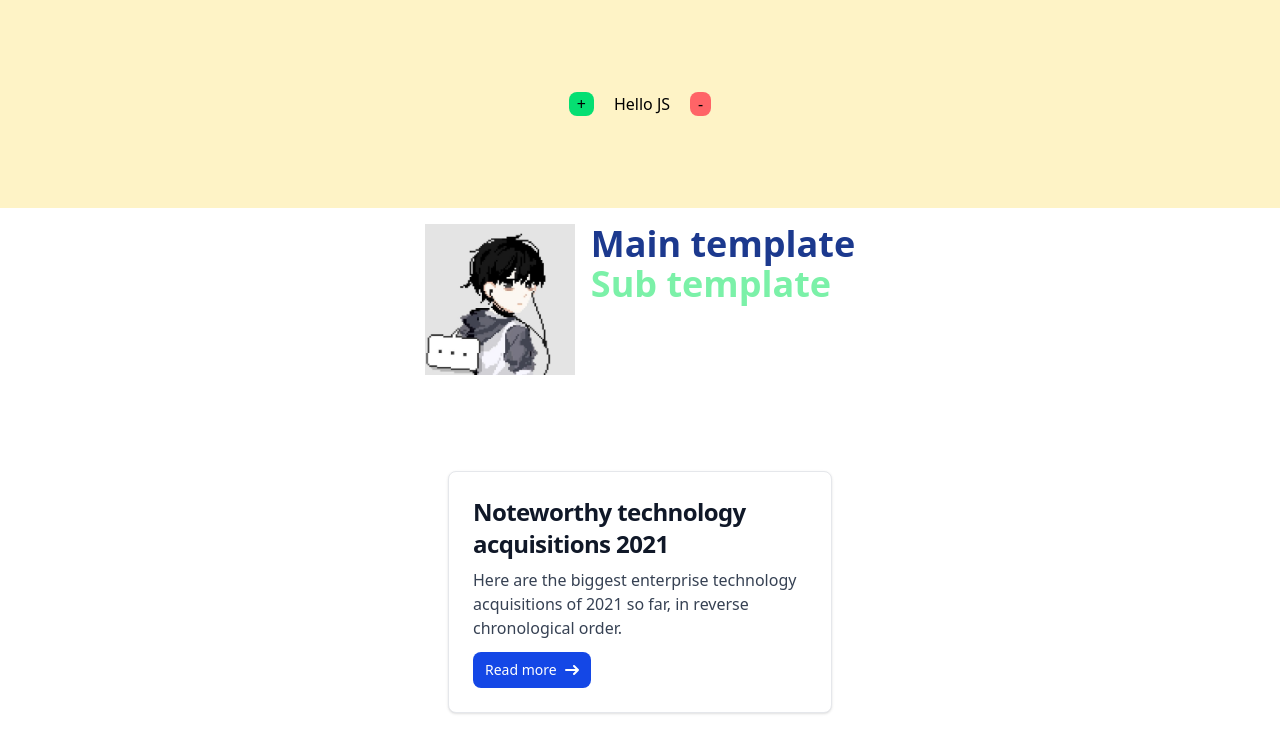
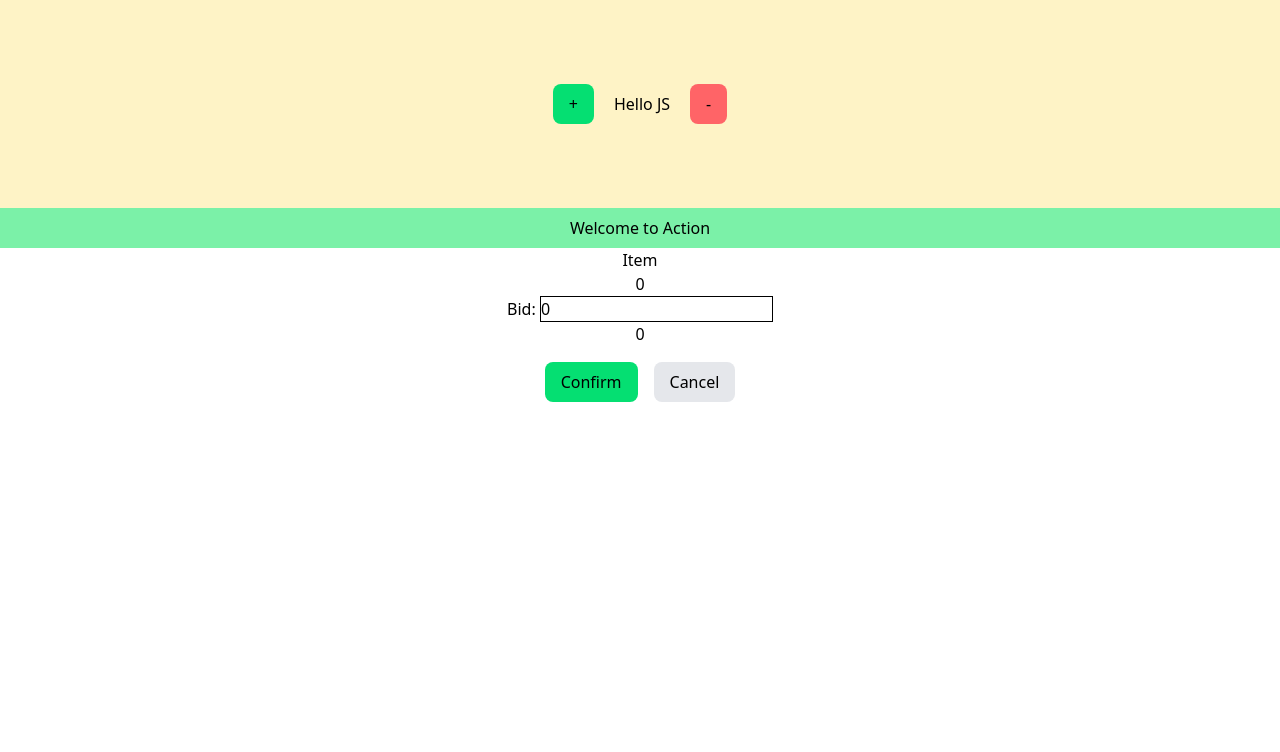
Before and after one commit to P4warit06/PROJECT2-SEC-1-Kittiphop.vue, a Vue app: page / in a window 1280 px wide. Shown: the top 752 px of the page. Built offline with nearby package versions, Linux system fonts and the light colour scheme.

Commit message:
009-[add] test action bid feature

```diff
--- a/src/App.vue
+++ b/src/App.vue
@@ -1,42 +1,11 @@
 <script setup>
-import Header from "./components/Header.vue";
 import Slider from "./components/Slider.vue";
+import Action from "./components/Action.vue";
 </script>
 
 <template>
   <Slider></Slider>
-  <!-- Demo Header -->
-  <div class="flex item-center justify-center ">
-
-        <Header>
-          <template #logo></template>
-          <template #Maintitle> Main template</template>
-          <template #Subtitle> Sub template</template>
-        </Header>
-    </div>
-  <!-- Demo template  -->
-  <div class="item-center justify-center flex pt-20 pb-20">
-    <div
-      class="max-w-sm p-6 bg-white border border-gray-200 rounded-lg shadow-sm dark:bg-gray-800 dark:border-gray-700">
-      <a href="#">
-        <h5 class="mb-2 text-2xl font-bold tracking-tight text-gray-900 dark:text-white">Noteworthy technology
-          acquisitions 2021</h5>
-      </a>
-      <p class="mb-3 font-normal text-gray-700 dark:text-gray-400">Here are the biggest enterprise technology
-        acquisitions
-        of 2021 so far, in reverse chronological order.</p>
-      <a href="./components/Header.vue"
-        class="inline-flex items-center px-3 py-2 text-sm font-medium text-center text-white bg-blue-700 rounded-lg hover:bg-blue-800 focus:ring-4 focus:outline-none focus:ring-blue-300 dark:bg-blue-600 dark:hover:bg-blue-700 dark:focus:ring-blue-800">
-        Read more
-        <svg class="rtl:rotate-180 w-3.5 h-3.5 ms-2" aria-hidden="true" xmlns="http://www.w3.org/2000/svg" fill="none"
-          viewBox="0 0 14 10">
-          <path stroke="currentColor" stroke-linecap="round" stroke-linejoin="round" stroke-width="2"
-            d="M1 5h12m0 0L9 1m4 4L9 9" />
-        </svg>
-      </a>
-    </div>
-
-  </div>
+  <Action></Action>
 
 
 </template>
--- /dev/null
+++ b/src/components/Action.vue
@@ -0,0 +1,56 @@
+<script setup>
+import { ref } from 'vue';
+const persons = ref([
+    {
+        id:1,
+        name:"Somchai"
+    },
+    {
+        id:2,
+        name:"Somhow"
+    },
+    {
+        id:3,
+        name:"Somyui"
+    }
+]);
+const bid = ref(0)
+const currentBid = ref(0)
+
+const actionBid = () => {
+
+}
+
+const showCurrentBid = (count) => {
+    return currentBid.value = count;
+}
+
+const cancelBid = () => {
+    return bid.value = 0
+}
+</script>
+
+<template>
+    <div class="flex flex-col justify-center items-center max-w-full max-h-80">
+        <div class="h-10 w-full bg-green-300 flex justify-center items-center">
+            Welcome to Action
+        </div>
+
+        <div class="flex flex-col justify-center items-center">
+            <div>
+                Item
+            </div>
+            <p>{{ currentBid }}</p>
+            <span>Bid: <input v-model="bid" type="number" class="border border-black"></span>
+            <p>{{ bid }}</p>
+            <div class="p-2 m-2">
+                <button @click="showCurrentBid(bid)" class="mx-2 px-4 py-2 bg-green-400 rounded-lg cursor-pointer">Confirm</button>
+                <button @click="cancelBid" class="mx-2 px-4 py-2 bg-gray-200 rounded-lg cursor-pointer">Cancel</button>
+            </div>
+        </div>
+    </div>
+</template>
+
+<style scoped>
+
+</style>
--- a/src/components/Slider.vue
+++ b/src/components/Slider.vue
@@ -1,7 +1,7 @@
 <script setup>
 import { ref } from 'vue';
 const count = ref(0);
-const texts = ref(["Hello JS", "Hello TS", "Hello Java", "Hello C#"])
+const texts = ref(["Hello JS", "Hello TS", "Hello Java", "Hello C#", "Hello Docker"])
 const top = () => {
     return count.value < texts.value.length - 1 ? count.value++ : count.value = 0;
 }
@@ -15,12 +15,17 @@ const down = () => {
 <template>
     <div class="h-52 bg-amber-100 flex justify-center items-center">
         <div class="flex justify-center items-center">
-            <button @click="top()" class="px-2 bg-green-400 rounded-lg cursor-pointer">+</button>
+            <button @click="top()" class="px-4 py-2 bg-green-400 rounded-lg cursor-pointer">+</button>
             <div class="p-5">
                 <h1>{{ texts[count] }}</h1>
             </div>
-            <button @click="down()" class="px-2 bg-red-400 rounded-lg cursor-pointer">-</button>
+            <button @click="down()" class="px-4 py-2 bg-red-400 rounded-lg cursor-pointer">-</button>
         </div>
+    </div>
 
+    <div>
+        <div>
+
+        </div>
     </div>
 </template>
```
